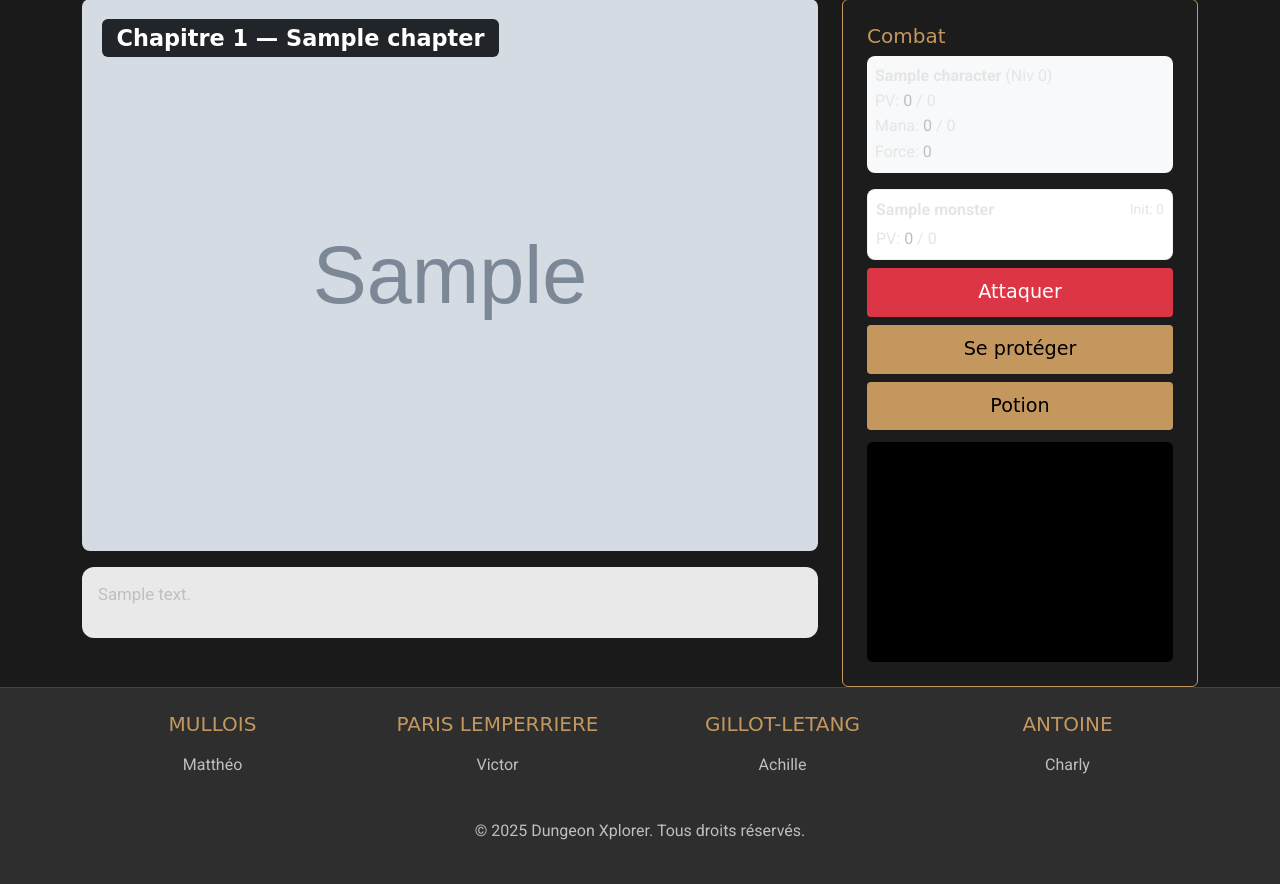
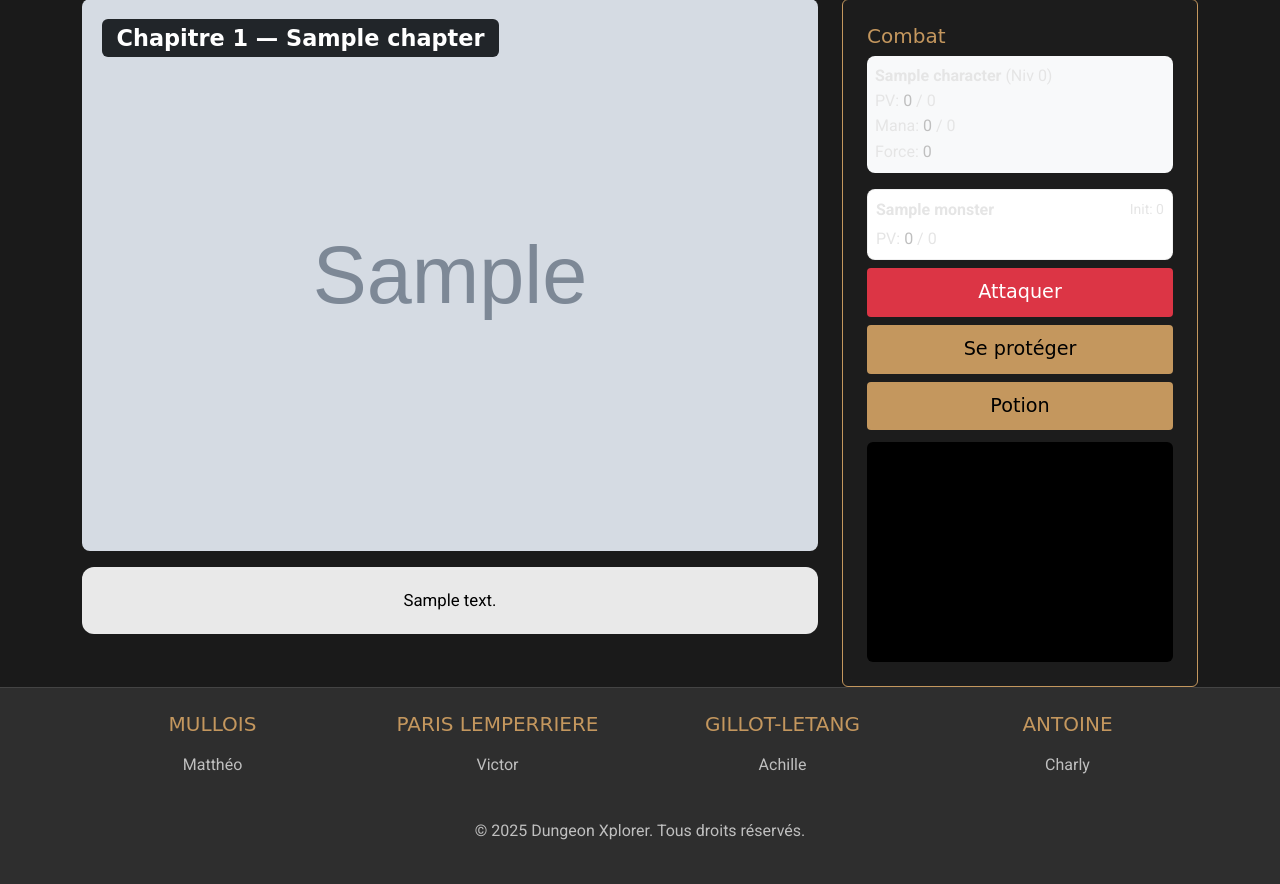
Before and after one commit to Charlou64/DungeonXplorer, a PHP site: the page made by views/chapter.php in a window 1280 px wide. Shown: the part 105-989 px from the top of the page. Run offline with PHP 8.4, Linux system fonts and the light colour scheme; the visitor is signed in with stand-in values (Sample User, id 1); the template is opened without the code that fills it: most values are stand-ins (such as "Sample title", 1, 10 or a date in 2020); grey boxes marked "Sample" are stand-in pictures; some web fonts are replaced.

Commit message:
[STYLE][FIX] Réglage bug style de la description

```diff
--- a/views/chapter.php
+++ b/views/chapter.php
@@ -12,10 +12,11 @@ $monsters = $chapter->getMonsters();
                 </div>
             </div>
 
-            <div class="mt-3 p-3" style="background:rgba(255,255,255,0.9);border-radius:12px;">
-                <p style="font-size:1.05rem;line-height:1.4;"><?php echo nl2br(htmlspecialchars($chapter->getDescription())); ?></p>
+            <div style="background:rgba(255,255,255,0.9); border-radius:12px; margin: 16px 0; padding: 20px; width: 100%; box-sizing: border-box;">
+                <p style="color: black; font-size: 1.05rem; text-align: center; margin: 0;">
+                    <?php echo nl2br(htmlspecialchars(trim($chapter->getDescription()))); ?>
+                </p>
             </div>
-
             <!-- choix : désactivés pendant le combat -->
             <?php
                 // on prépare les hrefs pour la logique JS (1er = victoire, 2e = défaite)
```
